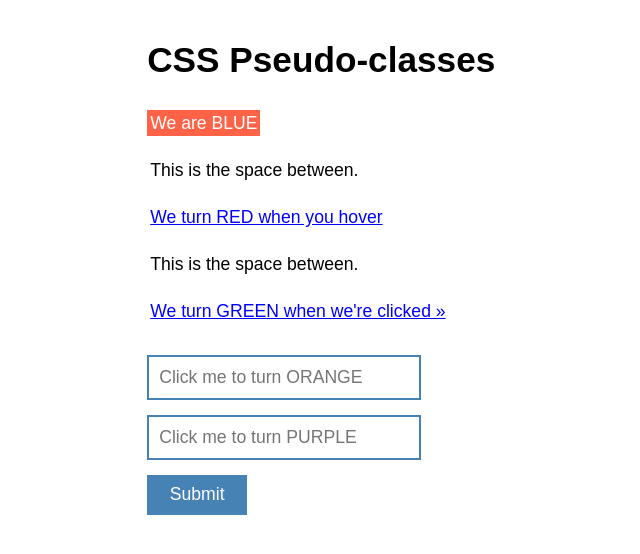
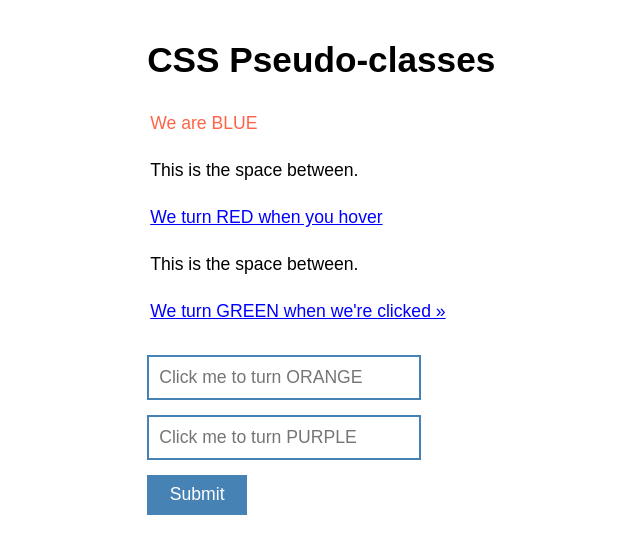
Before and after one commit to heathpixels/project5-cssbasics, a plain HTML site: page pseudo-class-selectors/index.html in a window 1280 px wide. In both pictures the pointer is over the link "We are BLUE". Shown: the whole page, without its empty margins (160-800 px from the left). Drawn offline with Linux system fonts and the light colour scheme.

Commit message:
Chaged hover background color to font color and added green background-color to focus.
Signed-off-by: Karalyn Heath <karalynmh@gmail.com>

```diff
--- a/pseudo-class-selectors/css/style.css
+++ b/pseudo-class-selectors/css/style.css
@@ -41,12 +41,13 @@ a:visited {
 
 a:active {
 	font-size: 26px;
+        background-color: green;
 }
 
 a:hover {
 	color: white;
 	text-decoration: none;
-	background-color: tomato;
+	color: tomato;
 }
 
 :focus {
```
